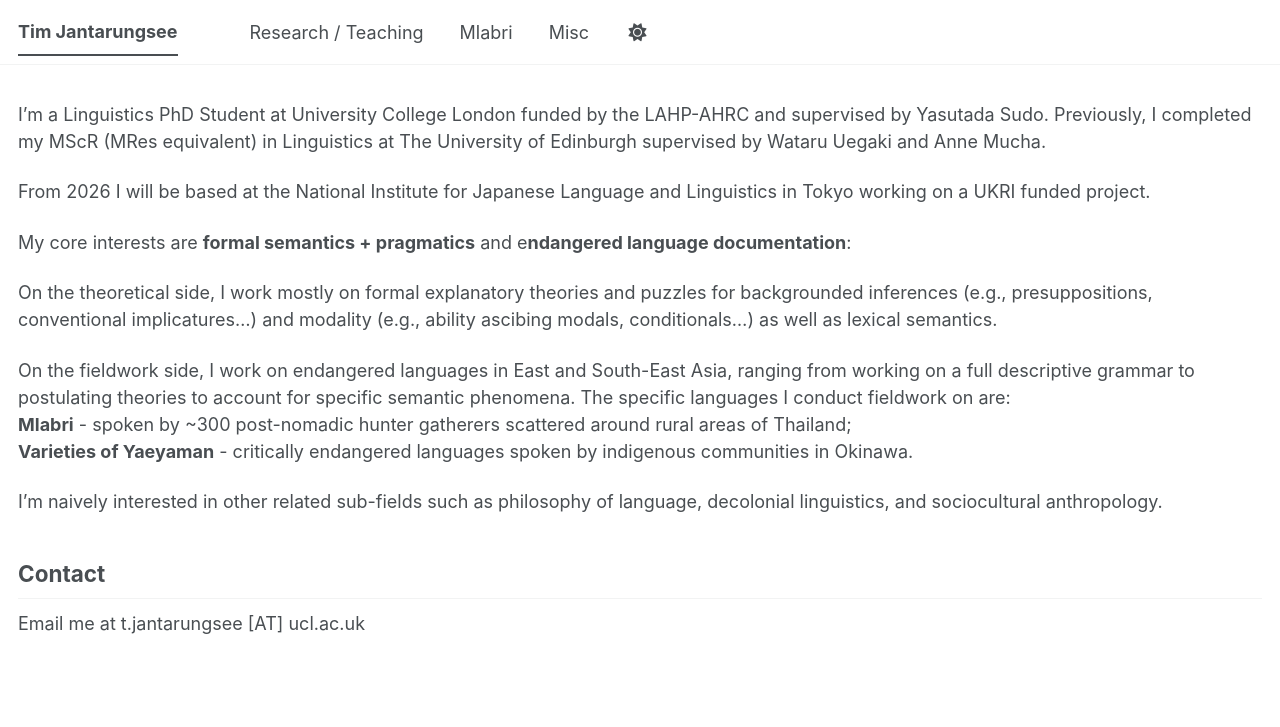
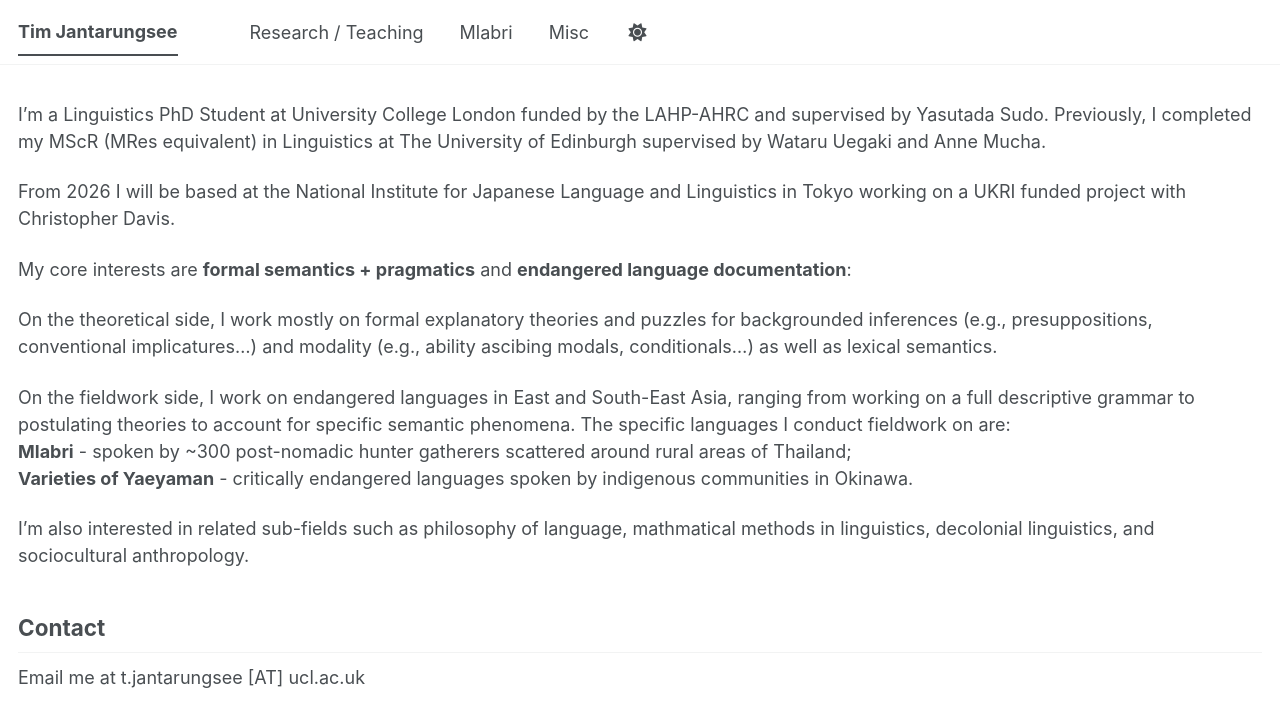
Before and after one commit to timjantarungsee/timjantarungsee.github.io, a Jekyll site: the page built from _pages/about.md, in a window 1280 px wide. Shown: the top 727 px of the page. Built offline with Jekyll 4.4.1, drawn with Linux system fonts in a browser that asks for light colours; a script bundle is joined from its source files by our own code; library files that are not in the unit come from our copies.

Commit message:
Update about.md

```diff
--- a/_pages/about.md
+++ b/_pages/about.md
@@ -9,9 +9,9 @@ redirect_from:
 
 I'm a Linguistics PhD Student at University College London funded by the LAHP-AHRC and supervised by Yasutada Sudo. Previously, I completed my MScR (MRes equivalent) in Linguistics at The University of Edinburgh supervised by Wataru Uegaki and Anne Mucha.
 
-From 2026 I will be based at the National Institute for Japanese Language and Linguistics in Tokyo working on a UKRI funded project.
+From 2026 I will be based at the National Institute for Japanese Language and Linguistics in Tokyo working on a UKRI funded project with Christopher Davis.
 
-My core interests are **formal semantics + pragmatics** and e**ndangered language documentation**:
+My core interests are **formal semantics + pragmatics** and **endangered language documentation**:
 
 On the theoretical side, I work mostly on formal explanatory theories and puzzles for backgrounded inferences (e.g., presuppositions, conventional implicatures...) and modality (e.g., ability ascibing modals, conditionals...) as well as lexical semantics.
 
@@ -19,7 +19,7 @@ On the fieldwork side, I work on endangered languages in East and South-East Asi
 **Mlabri** - spoken by ~300 post-nomadic hunter gatherers scattered around rural areas of Thailand;
 **Varieties of Yaeyaman** - critically endangered languages spoken by indigenous communities in Okinawa.
 
-I'm naively interested in other related sub-fields such as philosophy of language, decolonial linguistics, and sociocultural anthropology.
+I'm also interested in related sub-fields such as philosophy of language, mathmatical methods in linguistics, decolonial linguistics, and sociocultural anthropology.
 
 ## Contact
 Email me at t.jantarungsee [AT] ucl.ac.uk
```
